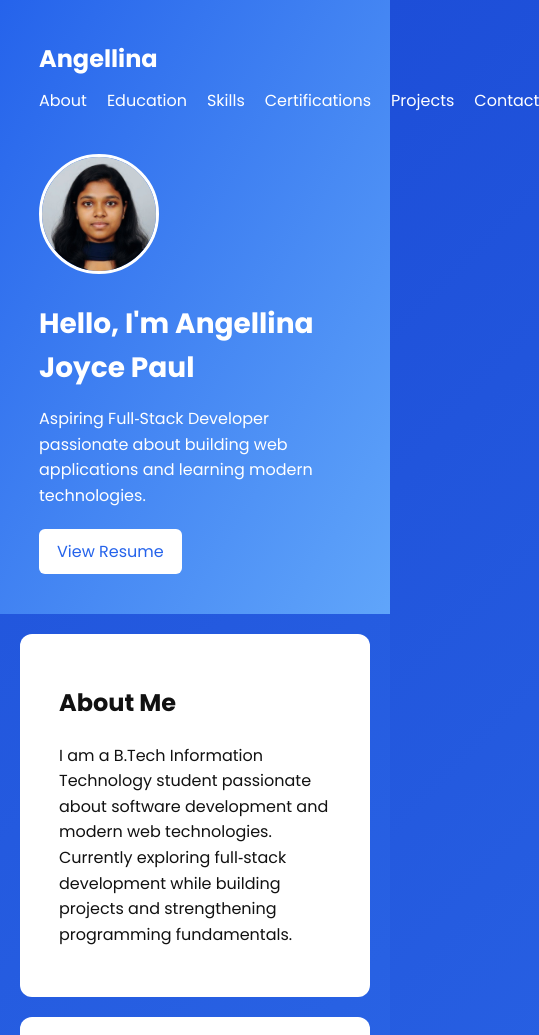
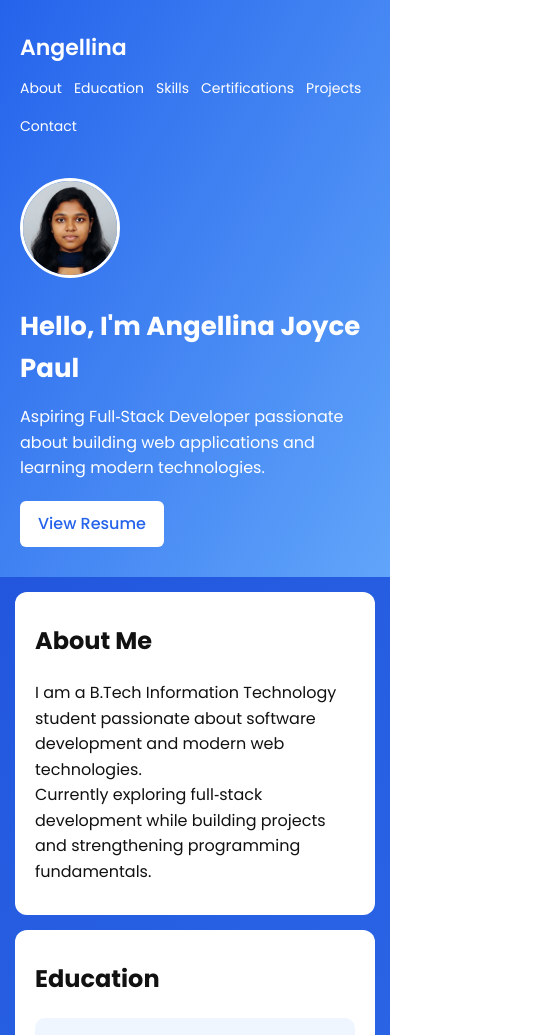
Before and after one commit to AngellinaJoycePaul/CODSOFT, a plain HTML site: page Level1/Portfolio/index.html in a window 390 px wide. Shown: the top 1035 px of the page, 539 px wide, since content can reach past the window. Drawn offline with Linux system fonts and the light colour scheme.

Commit message:
Refactor CSS for responsiveness and style improvements
Added responsive design adjustments for tablet and mobile views, improved navbar and card styles, and enhanced loader animation.

```diff
--- a/Level1/Portfolio/style.css
+++ b/Level1/Portfolio/style.css
@@ -1,3 +1,5 @@
+/* GLOBAL */
+
 *{
 margin:0;
 padding:0;
@@ -13,6 +15,7 @@ body{
 background:linear-gradient(135deg,#1d4ed8,#3b82f6,#60a5fa);
 color:#111;
 line-height:1.6;
+overflow-x:hidden;
 }
 
 /* INTRO SCREEN */
@@ -34,6 +37,10 @@ opacity:0;
 pointer-events:none;
 }
 
+.intro-content{
+text-align:center;
+}
+
 .loader{
 margin:20px auto;
 width:40px;
@@ -52,31 +59,50 @@ animation:spin 1s linear infinite;
 /* HEADER */
 
 header{
-padding:40px 10%;
+padding:40px 8%;
 background:linear-gradient(120deg,#2563eb,#60a5fa);
 color:white;
 }
+
+/* NAVBAR */
 
 .navbar{
 display:flex;
 justify-content:space-between;
 align-items:center;
+flex-wrap:wrap;
 margin-bottom:40px;
+}
+
+.logo{
+font-weight:600;
+font-size:22px;
 }
 
 .nav-links{
 list-style:none;
 display:flex;
 gap:20px;
+flex-wrap:wrap;
 }
 
 .nav-links a{
 color:white;
 text-decoration:none;
 transition:0.3s;
+font-size:14px;
+}
+
+.nav-links a:hover{
+opacity:0.8;
+transform:translateY(-1px);
 }
 
 /* HERO */
+
+.hero{
+max-width:600px;
+}
 
 .profile-img{
 width:120px;
@@ -106,6 +132,7 @@ border-radius:6px;
 text-decoration:none;
 transition:0.3s;
 display:inline-block;
+font-weight:500;
 }
 
 .btn:hover{
@@ -116,10 +143,17 @@ box-shadow:0 8px 20px rgba(0,0,0,0.2);
 /* SECTIONS */
 
 section{
-padding:50px 10%;
+padding:50px 8%;
 background:white;
-margin:20px 10%;
+margin:20px auto;
+max-width:1100px;
 border-radius:12px;
+transition:transform 0.3s ease, box-shadow 0.3s ease;
+}
+
+section:hover{
+transform:translateY(-3px);
+box-shadow:0 10px 25px rgba(0,0,0,0.08);
 }
 
 section h2{
@@ -138,7 +172,8 @@ list-style:none;
 .skills-list li{
 background:#dbeafe;
 padding:10px 16px;
-border-radius:6px;
+border-radius:20px;
+font-size:14px;
 }
 
 /* CARDS */
@@ -147,7 +182,7 @@ border-radius:6px;
 display:flex;
 flex-wrap:wrap;
 gap:25px;
-justify-content:space-between;
+justify-content:center;
 }
 
 .card{
@@ -155,12 +190,12 @@ background:#eff6ff;
 padding:20px;
 border-radius:10px;
 flex:1 1 calc(33.333% - 26px);
-min-width:220px;
+min-width:250px;
 max-width:320px;
 display:flex;
 flex-direction:column;
 gap:12px;
-transition:0.3s, box-shadow 0.3s;
+transition:transform 0.3s, box-shadow 0.3s;
 }
 
 .card img{
@@ -172,7 +207,8 @@ border-radius:8px;
 
 .card:hover{
 transform:translateY(-6px);
-box-shadow:0 12px 28px rgba(59, 130, 246, 0.35), inset 0 0 0 1px rgba(59, 130, 246, 0.35);
+box-shadow:0 12px 28px rgba(59,130,246,0.35),
+inset 0 0 0 1px rgba(59,130,246,0.35);
 }
 
 /* FOOTER */
@@ -183,9 +219,27 @@ padding:20px;
 color:white;
 }
 
+/* TABLET */
+
+@media(max-width:900px){
+
+.card{
+flex:1 1 calc(50% - 20px);
+}
+
+.hero h1{
+font-size:30px;
+}
+
+}
+
 /* MOBILE */
 
-@media(max-width:768px){
+@media(max-width:600px){
+
+header{
+padding:30px 20px;
+}
 
 .navbar{
 flex-direction:column;
@@ -193,17 +247,36 @@ align-items:flex-start;
 gap:10px;
 }
 
+.nav-links{
+gap:12px;
+}
+
+.hero{
+text-align:left;
+}
+
+.hero h1{
+font-size:26px;
+}
+
+section{
+padding:30px 20px;
+margin:15px;
+}
+
 .project-list{
 flex-direction:column;
 align-items:center;
 }
 
-section{
-margin:20px;
+.card{
+width:100%;
+max-width:100%;
 }
 
-.hero h1{
-font-size:28px;
+.profile-img{
+width:100px;
+height:100px;
 }
 
 }
```
